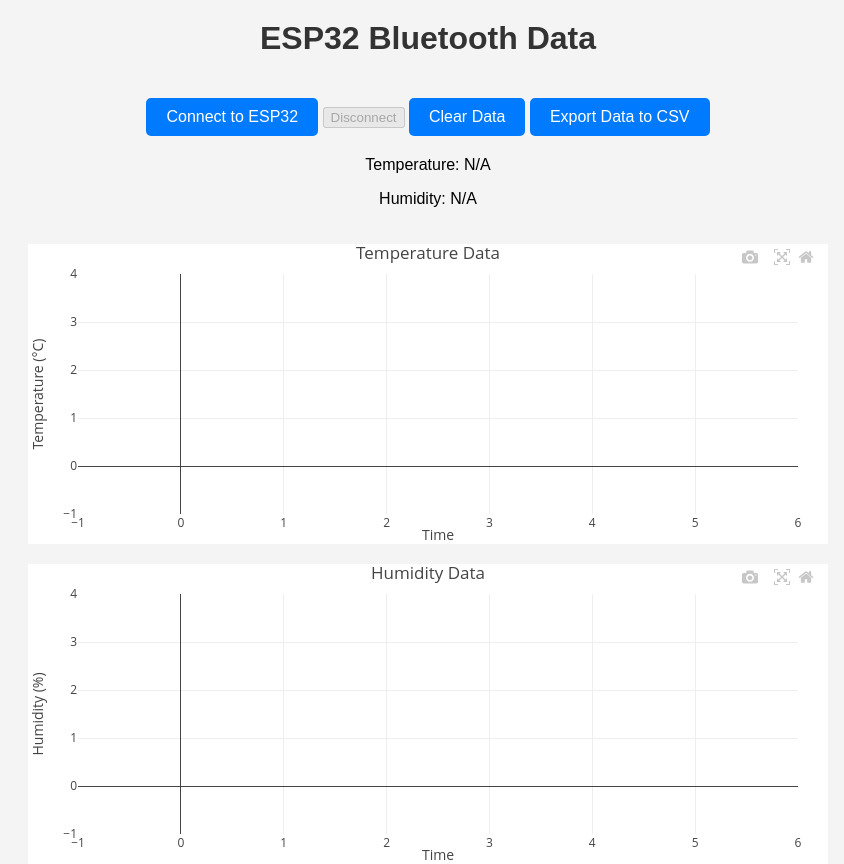
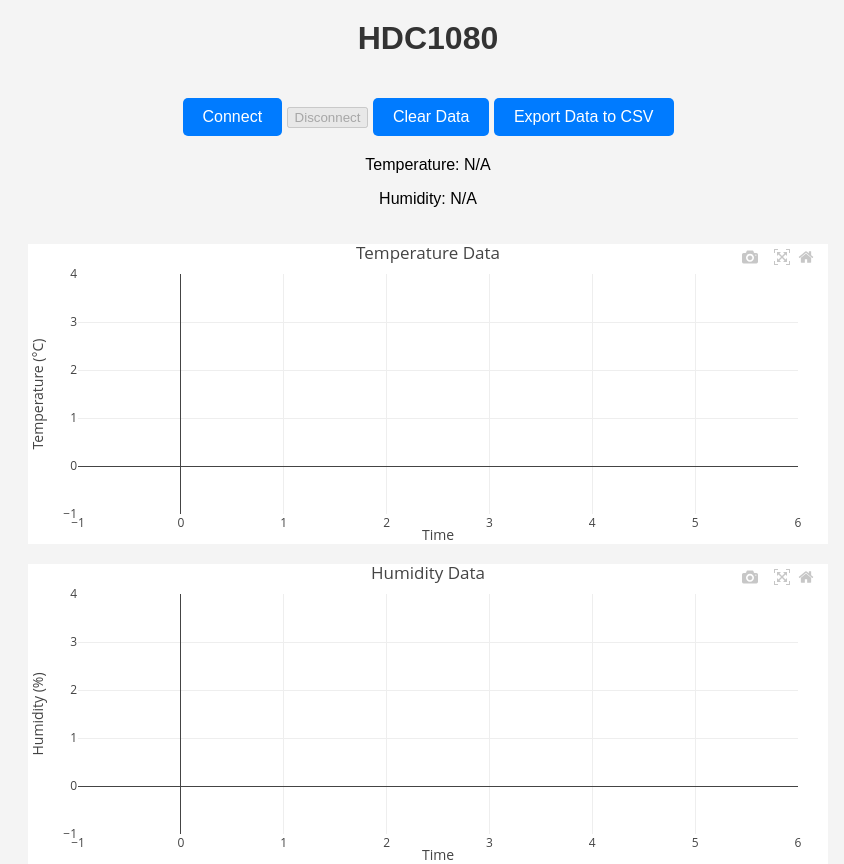
Before and after one commit to TheUngerGames/UML-Temp-Sensor, a plain HTML site: page index.html in a window 1280 px wide. Shown: the whole page, without its empty margins (212-1056 px from the left). Drawn offline with nearby package versions, Linux system fonts and the light colour scheme.

Commit message:
Update index.html

```diff
--- a/index.html
+++ b/index.html
@@ -21,8 +21,8 @@
   </style>
 </head>
 <body>
-  <h1>ESP32 Bluetooth Data</h1>
-  <button id="connectButton">Connect to ESP32</button>
+  <h1>HDC1080</h1>
+  <button id="connectButton">Connect</button>
   <button id="disconnectButton" disabled>Disconnect</button>
   <button id="clearButton">Clear Data</button>
   <button id="exportButton">Export Data to CSV</button>
```
